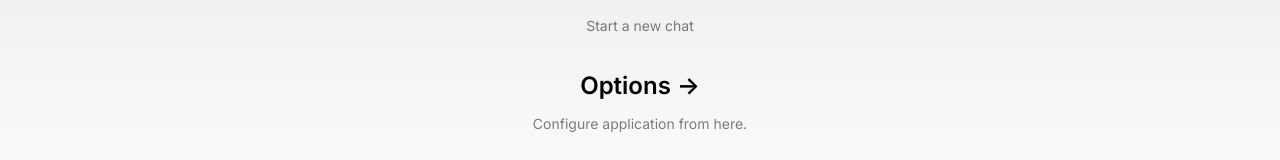
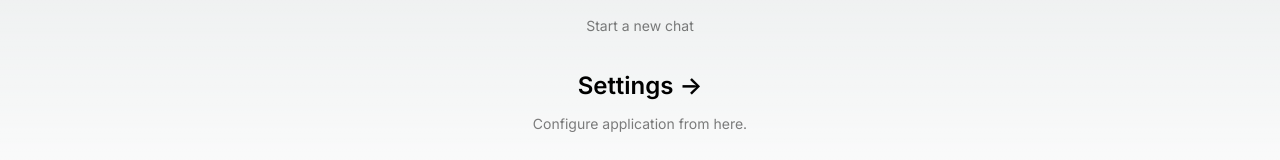
Before and after one commit to dcl10/chat-with-gpt, a Next.js app: page / in a window 1280 px wide. Shown: the part 405-565 px from the top of the page. Built offline with nearby package versions, Linux system fonts and the light colour scheme.

Commit message:
change page on button press

```diff
--- a/src/app/page.tsx
+++ b/src/app/page.tsx
@@ -14,9 +14,9 @@ export default function Home() {
         </div>
       </section>
 
-      <MainMenuItem title="New chat" subtitle="Start a new chat" />
+      <MainMenuItem title="New chat" subtitle="Start a new chat" goTo={"/"}/>
 
-      <MainMenuItem title="Options" subtitle="Configure application from here."/>
+      <MainMenuItem title="Settings" subtitle="Configure application from here." goTo={"/settings"}/>
     </main>
   );
 }
--- a/src/components/ui/main-menu-item.tsx
+++ b/src/components/ui/main-menu-item.tsx
@@ -1,13 +1,20 @@
+'use client'
+
 function MainMenuItem({
   title,
   subtitle,
+  goTo,
 }: {
   title: string;
   subtitle: string;
+  goTo: string;
 }) {
   return (
     <div className="text-center content-center">
-      <button className="group rounded-lg px-5 py-4 transition-colors content-center hover:border-gray-300 hover:bg-gray-100 hover:dark:border-neutral-700 hover:dark:bg-neutral-800/30 border border-transparent wx-64">
+      <button
+      className="group rounded-lg px-5 py-4 transition-colors content-center hover:border-gray-300 hover:bg-gray-100 hover:dark:border-neutral-700 hover:dark:bg-neutral-800/30 border border-transparent wx-64"
+      onClick={() => window.location.pathname = goTo}
+      >
         <h2 className="mb-3 text-2xl font-semibold">
           {`${title} `}
           <span className="inline-block transition-transform group-hover:translate-x-1 motion-reduce:transform-none">
```
